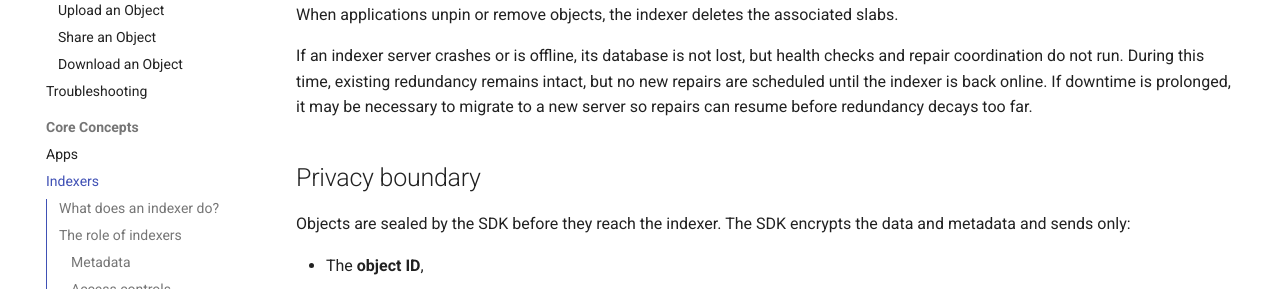
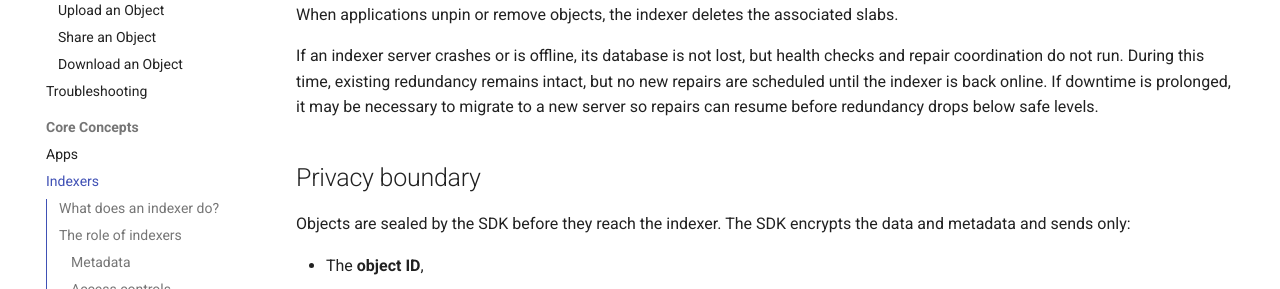
Before and after one commit to SiaFoundation/developer-portal, an MkDocs documentation site: the page built from docs/core-concepts/indexers.md, in a window 1280 px wide and 900 px high, scrolled down 1433 px. Shown: the part 214-503 px from the top of the window. Built offline with MkDocs 1.6.1 and Material for MkDocs 9.7.7, drawn with Linux system fonts in a browser that asks for light colours.

Commit message:
Update docs/core-concepts/indexers.md
Co-authored-by: Copilot <175728472+Copilot@users.noreply.github.com>

```diff
--- a/docs/core-concepts/indexers.md
+++ b/docs/core-concepts/indexers.md
@@ -55,7 +55,7 @@ flowchart LR
 
 Using this mapping, an indexer periodically scans storage providers to measure availability, tracks how many shards for each slab remain healthy, and initiates repairs by re-encoding data and uploading new shards when redundancy falls below a target threshold. When applications unpin or remove objects, the indexer deletes the associated slabs.
 
-If an indexer server crashes or is offline, its database is not lost, but health checks and repair coordination do not run. During this time, existing redundancy remains intact, but no new repairs are scheduled until the indexer is back online. If downtime is prolonged, it may be necessary to migrate to a new server so repairs can resume before redundancy decays too far.
+If an indexer server crashes or is offline, its database is not lost, but health checks and repair coordination do not run. During this time, existing redundancy remains intact, but no new repairs are scheduled until the indexer is back online. If downtime is prolonged, it may be necessary to migrate to a new server so repairs can resume before redundancy drops below safe levels.
 
 ## Privacy boundary
 
```
